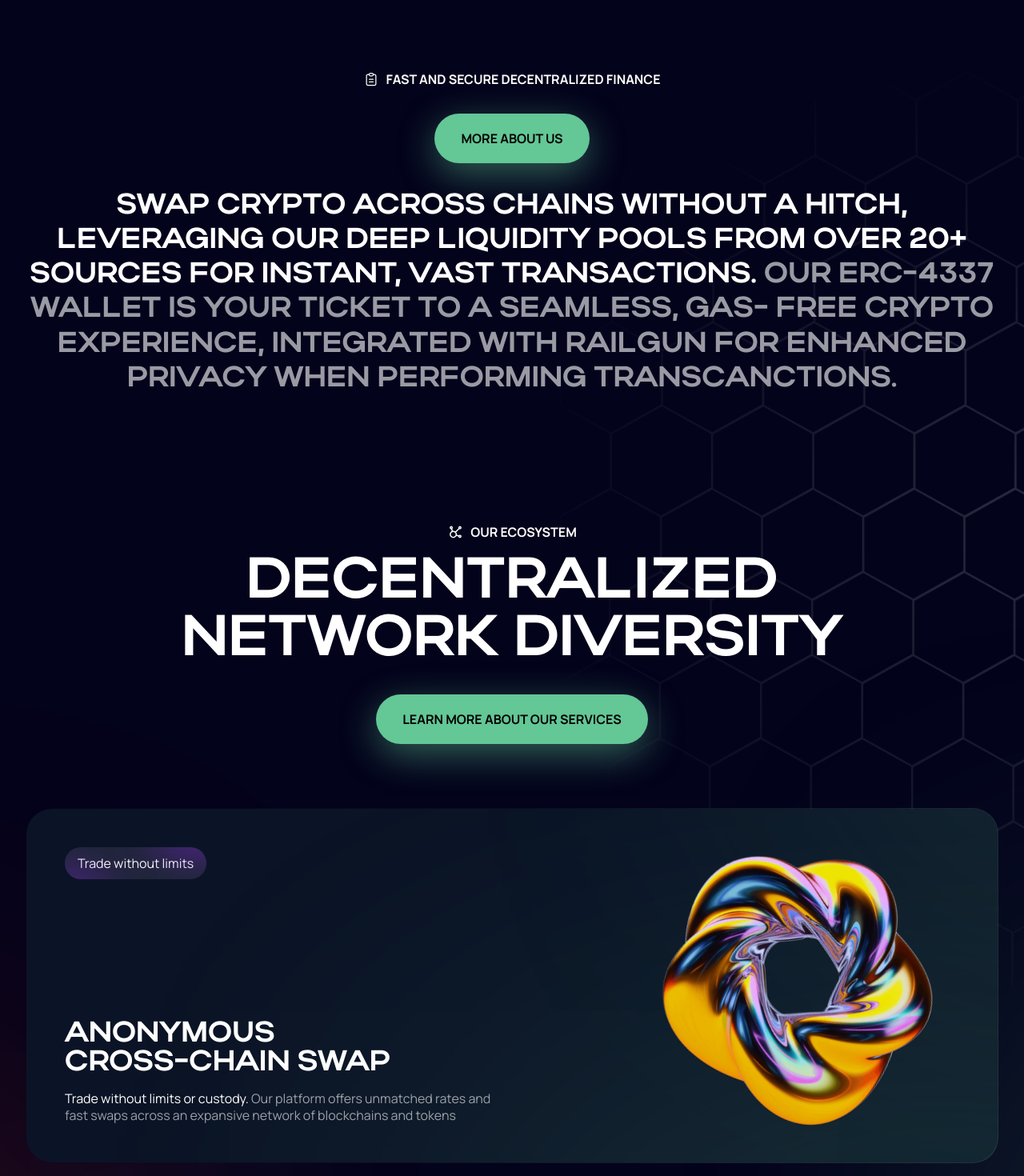
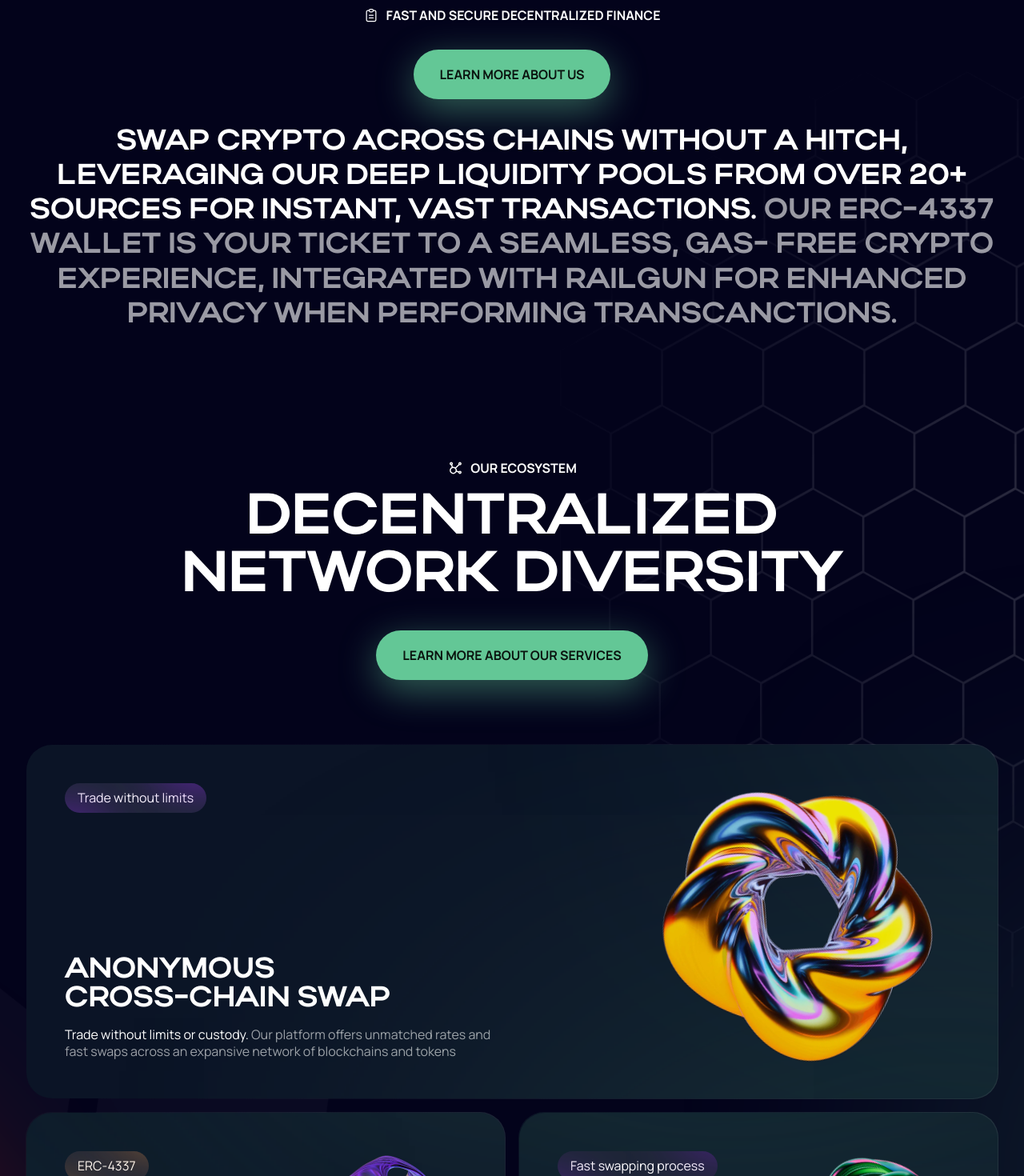
Before and after one commit to ceassefire2/zkgun, a React (Create React App) app: page / in a window 1280 px wide. Shown: the part 1330-2800 px from the top of the page at 80% size. Built offline with nearby package versions, Linux system fonts and the light colour scheme.

Commit message:
heading tab screen size reduce

```diff
--- a/src/components/CoreValue.jsx
+++ b/src/components/CoreValue.jsx
@@ -26,7 +26,7 @@ const CoreValue = () => {
           <p className="font-bold uppercase text-base text-white !leading-[130%] font-manrope flex items-center justify-start sm:justify-center gap-2.5">
             <CoreValuesIcon /> Core values
           </p>
-          <h2 className="text-white sm:text-center pt-4 pb-6 sm:pb-8 font_actay_wide font-medium text-[40px] sm:text-5xl md:text-6xl lg:text-7xl !leading-[100%] uppercase">
+          <h2 className="text-white sm:text-center pt-4 pb-6 sm:pb-8 font_actay_wide font-medium text-[40px] sm:text-5xl md:text-[52px] lg:text-7xl !leading-[100%] uppercase">
             Our crypto creed
           </h2>
           <div className="text-center sm:justify-center sm:mb-8 md:mb-12 lg:mb-16 xl:mb-20 hidden sm:flex">
--- a/src/components/Decentralized.jsx
+++ b/src/components/Decentralized.jsx
@@ -20,7 +20,7 @@ const Decentralized = () => {
               Decentralized finance made simple
             </p>
           </div>
-          <h2 className="text-white sm:text-center pt-4 pb-4 sm:pb-5 font_actay_wide font-medium text-[40px] sm:text-5xl md:text-6xl lg:text-7xl uppercase !leading-[100%]">
+          <h2 className="text-white sm:text-center pt-4 pb-4 sm:pb-5 font_actay_wide font-medium text-[40px] sm:text-5xl md:text-[52px] lg:text-7xl uppercase !leading-[100%]">
             Help us break the
             chains
           </h2>
@@ -50,7 +50,7 @@ const Decentralized = () => {
                   {value.imageUrl ? (
                     <div className={`${value.className}`}>
                       <img
-                        className={`w-full absolute max-w-[180px] ${value.position}`}
+                        className={`w-full absolute max-w-[200px] ${value.position}`}
                         src={value.imageUrl}
                         alt={value.title}
                       />
--- a/src/components/Discover.jsx
+++ b/src/components/Discover.jsx
@@ -81,7 +81,7 @@ const Discover = () => {
                 src={joinZKlogo}
                 alt="zklogo"
               />
-              <h2 className="max-w-[1200px] custom-xs:text-3xl uppercase mx-auto text-white sm:text-center pt-6 font_actay_wide font-medium text-[40px] sm:text-5xl md:text-6xl lg:text-7xl !leading-[100%]">
+              <h2 className="max-w-[1200px] custom-xs:text-3xl uppercase mx-auto text-white sm:text-center pt-6 font_actay_wide font-medium text-[40px] sm:text-5xl md:text-[52px] lg:text-7xl !leading-[100%]">
                 Discover freedom <br className="hidden xl:block" />
                 in every transaction
               </h2>
--- a/src/components/Dummy.jsx
+++ b/src/components/Dummy.jsx
@@ -14,7 +14,7 @@ const Decentralized = () => {
             Decentralized finance made simple
           </p>
         </div>
-        <h2 className="text-white text-center pt-4 pb-4 sm:pb-5 font_actay_wide font-medium text-2xl sm:text-5xl md:text-6xl lg:text-7xl lg:leading-[72px]">
+        <h2 className="text-white text-center pt-4 pb-4 sm:pb-5 font_actay_wide font-medium text-2xl sm:text-5xl md:text-[52px] lg:text-7xl lg:leading-[72px]">
           Help us break the <br className="hidden md:block" />
           chains
         </h2>
--- a/src/components/Finance.jsx
+++ b/src/components/Finance.jsx
@@ -11,7 +11,7 @@ const Finance = () => {
           alt="financeHexagonImg"
           className="absolute end-0 sm:top-1/2 md:top-20 max-w-[250px] md:max-w-[420px] lg:max-w-[500px] xl:max-w-[580px] -z-[1] hidden sm:block"
         />
-        <div className="max-w-[1400px] mx-auto px-4 py-[50px] md:py-16 xl:py-20">
+        <div className="max-w-[1400px] mx-auto px-4 pb-[50px] md:pb-16 xl:pb-20">
           <div className="flex sm:justify-center sm:items-center gap-2">
             <ClipboardData />
             <p className="font-bold !leading-[130%] text-base text-white md:leading-[20.8px] font-manrope uppercase">
@@ -19,9 +19,9 @@ const Finance = () => {
             </p>
           </div>
           <div className="flex sm:justify-center mt-4 sm:mt-6 md:mt-8 mb-8">
-            <CommonBtn btntext="more about us" />
+            <CommonBtn btntext="learn more about us" />
           </div>
-          <h3 className="font_actay_wide font-medium uppercase !leading-[120%] sm:text-center text-2xl md:text-3xl xl:text-4xl text-white">
+          <h3 className="font_actay_wide font-bold uppercase !leading-[120%] sm:text-center text-2xl md:text-3xl xl:text-4xl text-white">
             Swap crypto across chains without a hitch, leveraging our deep
             liquidity pools from over 20+ sources for instant, vast
             transactions.{" "}
--- a/src/components/JoinZkgun.jsx
+++ b/src/components/JoinZkgun.jsx
@@ -18,7 +18,7 @@ const JoinZkgun = () => {
             src={joinZKlogo}
             alt="zklogo"
           />
-          <h2 className="max-w-[855px] uppercase mx-auto text-white text-center pt-6 font_actay_wide font-medium text-[40px] sm:text-5xl md:text-6xl lg:text-7xl !leading-[100%]">
+          <h2 className="max-w-[855px] uppercase mx-auto text-white text-center pt-6 font_actay_wide font-medium text-[40px] sm:text-5xl md:text-[52px] lg:text-7xl !leading-[100%]">
             Join the zkGUN community
           </h2>
           <p className="text-white mx-auto text-center text-sm md:text-base !leading-[130%px] font-manrope font-normal max-w-[582px] py-4 text-opacity-60">
--- a/src/components/OurCapabilities.jsx
+++ b/src/components/OurCapabilities.jsx
@@ -20,7 +20,7 @@ const OurCapabilities = () => {
             Our capabilities
           </p>
         </div>
-        <h2 className="text-white sm:text-center py-4 font_actay_wide font-medium custom-xs:text-3xl text-[40px] sm:text-5xl md:text-6xl lg:text-7xl !leading-[100%] uppercase">
+        <h2 className="text-white sm:text-center py-4 font_actay_wide font-medium custom-xs:text-3xl text-[40px] sm:text-5xl md:text-[52px] lg:text-7xl !leading-[100%] uppercase">
           Over 40 blockchains <br className="hidden md:block" /> and growing
         </h2>
         <p className="font-normal text-sm md:text-base text-white text-opacity-60 !leading-[130%] font-manrope sm:text-center custom-xs:px-0 sm:px-10">
--- a/src/components/OurEcosystem.jsx
+++ b/src/components/OurEcosystem.jsx
@@ -10,12 +10,12 @@ const OurEcosystem = () => {
     <>
       <div className="relative">
         <img
-          className="absolute top-[20%] lg:top-[38%] -start-4 max-w-[300px] md:max-w-[400px] xl:max-w-[490px] z-10 hidden sm:block danger_blur"
+          className="absolute top-[72%] sm:top-[20%] lg:top-[38%] -start-10 sm:-start-4 max-w-[300px] md:max-w-[400px] xl:max-w-[490px] z-10"
           src={ecosystemHexagon}
           alt="ecosystemHexagon"
         />
         <div className="green_blur blur-[230px] h-[440px] w-[247px] absolute top-1/2 -end-[400px] rounded-full hidden -z-[1] sm:block"></div>
-        <div className="red_blur blur-[280px] h-[650px] w-[447px]  absolute top-[64%] -start-[600px] rounded-[50%] hidden -z-[1] sm:block"></div>
+        <div className="red_blur danger_blur blur-[280px] h-[650px] w-[447px]  absolute top-[64%] -start-[500px] rounded-[50%] hidden -z-[1] sm:block"></div>
         <div className="max-w-[1400px] mx-auto px-4 py-[50px] md:py-16 xl:py-20 relative">
           <div className="flex sm:justify-center items-center gap-2">
             <EcoSystem />
@@ -23,7 +23,7 @@ const OurEcosystem = () => {
               Our ecosystem
             </p>
           </div>
-          <h2 className="text-white uppercase mx-auto max-w-[1037px] sm:text-center pt-4 font_actay_wide font-medium custom-xs:text-3xl custom-2xs:text-4xl text-[40px] sm:text-5xl md:text-6xl lg:text-7xl !leading-[100%]">
+          <h2 className="text-white uppercase mx-auto max-w-[1037px] sm:text-center pt-4 font_actay_wide font-medium custom-xs:text-3xl custom-2xs:text-4xl text-[40px] sm:text-5xl md:text-[52px] lg:text-7xl !leading-[100%]">
             Decentralized network diversity
           </h2>
           <div className="flex sm:justify-center mt-4 sm:mt-6 md:mt-8 mb-8">
@@ -35,7 +35,7 @@ const OurEcosystem = () => {
               <span className="w-[700px] h-[372px] hidden md:flex bg-primary absolute opacity-30 -top-[90%] start-[88%] blur-[240px]"></span>
               <div className="flex">
                 <div className="w-7/12 lg:w-1/2 lg:py-3 flex flex-col justify-between items-start">
-                  <div className="py-2 px-4 bg-mirage rounded-[100px] relative overflow-hidden">
+                  <div className="md:h-[37px] flex items-center px-4 bg-mirage rounded-[100px] relative overflow-hidden">
                     <span className="w-[108px] h-[39px] bg-lightBlue absolute -top-12 start-[117px] blur-[33px]"></span>
                     <span className="w-[84px] h-[39px] bg-lightBlue absolute -bottom-12 -start-10 blur-[33px]"></span>
                     <p className="text-white inline-block text-sm md:text-base font-normal !leading-[130%] font-manrope ">
@@ -82,7 +82,7 @@ const OurEcosystem = () => {
                       className={`hidden md:flex bg-primary absolute opacity-30  blur-[240px] ${value.blurTwo}`}
                     ></span>
                     <div className="flex flex-col sm:flex-row justify-between items-start">
-                      <div className="py-2 px-4 bg-mirage rounded-[100px] relative overflow-hidden">
+                      <div className="h-[34px] md:h-[37px] flex items-center px-4 bg-mirage rounded-[100px] relative overflow-hidden">
                         <span
                           className={`w-[108px] h-[39px] bg-lightBlue absolute -top-14 end-[-70px] blur-[36px] ${value.badgeColor}`}
                         ></span>
--- a/src/components/common/CommonBtn.jsx
+++ b/src/components/common/CommonBtn.jsx
@@ -3,7 +3,7 @@ import React from "react";
 const CommonBtn = (props) => {
   return (
     <>
-      <button className="font-bold uppercase font-manrope bg-primary text-base custom-sm:w-full sm:w-auto !leading-5 rounded-[100px] py-5 custom-sm:px-0 px-8 shadow-[0px_13px_48px_0px_#63C7967A] hover:bg-transparent hover:text-primary duration-500 transition-all border border-transparent hover:border-primary">
+      <button className="font-bold uppercase font-manrope bg-primary text-racingGreen text-base custom-sm:w-full sm:w-auto !leading-5 rounded-[100px] py-5 custom-sm:px-0 px-8 shadow-[0px_13px_48px_0px_#63C7967A] hover:bg-transparent hover:text-primary duration-500 transition-all border border-transparent hover:border-primary">
         {props.btntext}
       </button>
     </>
--- a/src/components/common/Helper.jsx
+++ b/src/components/common/Helper.jsx
@@ -75,7 +75,7 @@ export const decentralizedList = [
     imageUrl: freedom,
     order: "order-1",
     className: "pt-[125px]",
-    position: "rotate-[136deg] start-0 -bottom-[48px]",
+    position: "start-0 -bottom-[48px]",
     maxWidth: "sm:max-w-full max-w-[220px]",
   },
   {
--- a/tailwind.config.js
+++ b/tailwind.config.js
@@ -21,6 +21,7 @@ module.exports = {
         lightPink: "#d58484",
         finn: "#5C2854",
         funBlue: "#1952A8",
+        racingGreen:"#0A140F"
       },
       fontSize: {
         "custom-lg": "56px",
```
Also changed, not shown: 1 other file (tests, documents, lock files or other folders).
